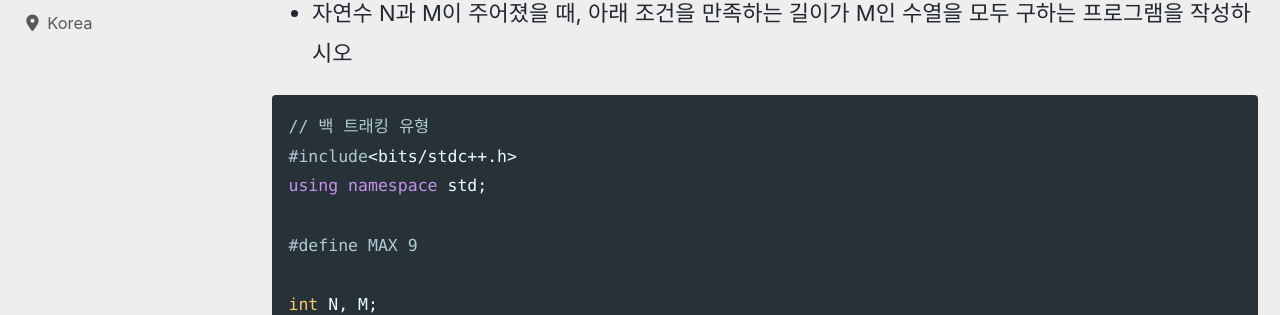
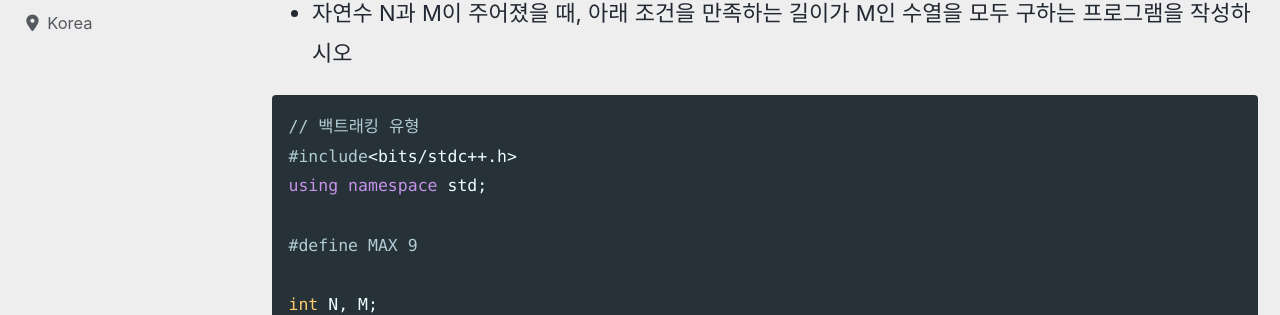
Before and after one commit to devMyeong/devMyeong.github.io, a Jekyll site: the page built from _posts/codingTest/2022-09-25-백준.md, in a window 1280 px wide and 900 px high, scrolled down 21345 px. Shown: the part 143-458 px from the top of the window. Built offline with Jekyll 4.4.1, drawn with Linux system fonts in a browser that asks for light colours; cached includes are drawn as plain includes; nearby versions of some CDN libraries; some web fonts are replaced; comment, search, counter and statistics services are not loaded.

Commit message:
Chore : 백준 풀이 수정

````diff
--- a/_posts/codingTest/2022-09-25-백준.md
+++ b/_posts/codingTest/2022-09-25-백준.md
@@ -676,7 +676,7 @@ int main()
 - 자연수 N과 M이 주어졌을 때, 아래 조건을 만족하는 길이가 M인 수열을 모두 구하는 프로그램을 작성하시오
 
 ```cpp
-// 백 트래킹 유형
+// 백트래킹 유형
 #include<bits/stdc++.h>
 using namespace std;
 
````
